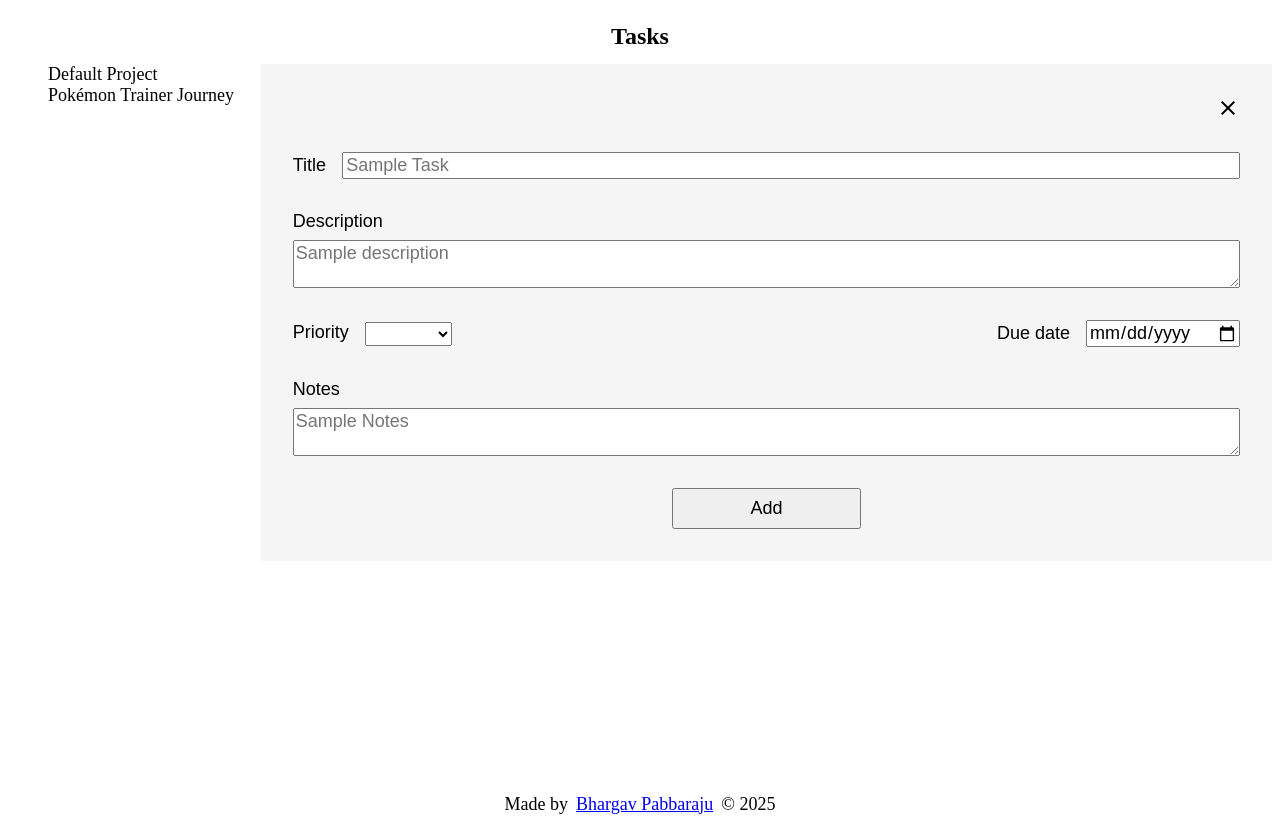
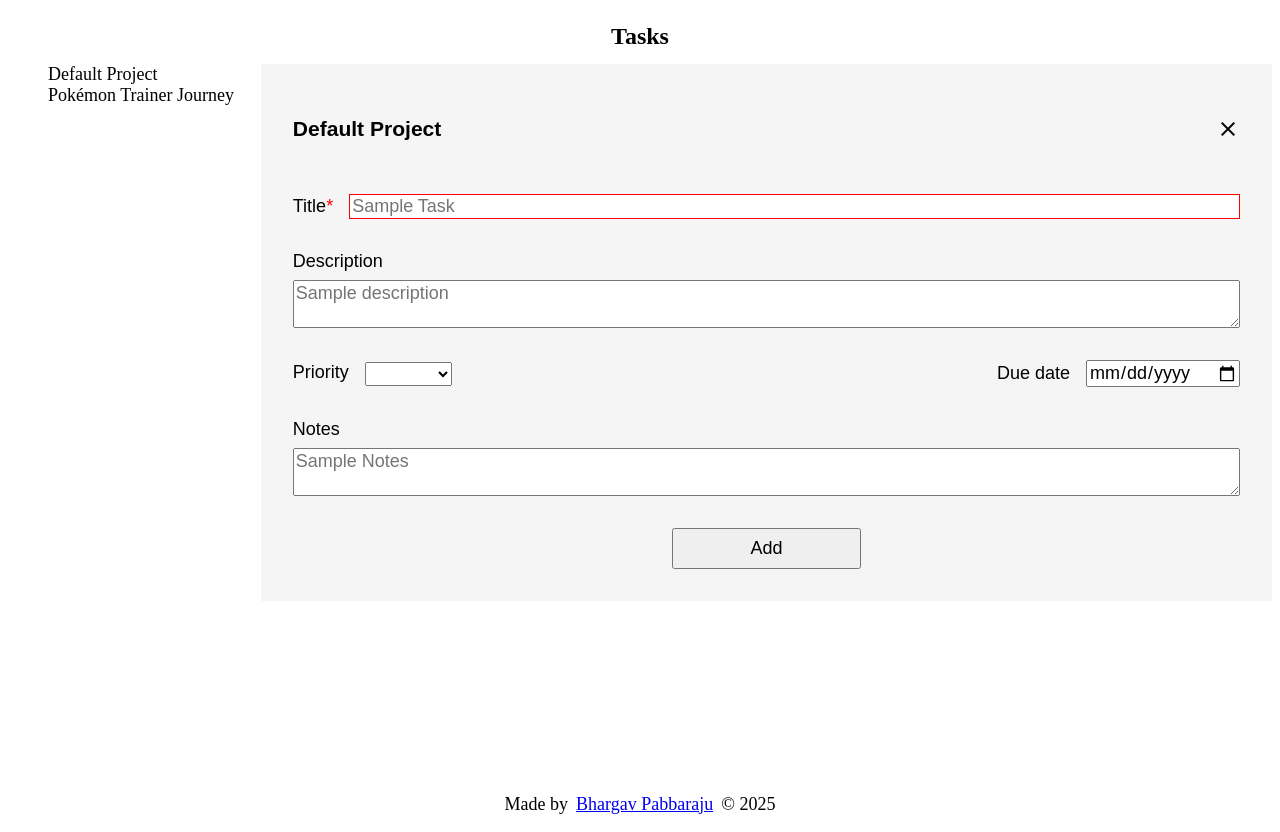
Before and after one commit to BhargavPabbaraju/odin-todo, a website built with webpack: page src/template.html in a window 1280 px wide. Both pictures are taken after a click on the button "Add task". Built offline with nearby package versions, Linux system fonts and the light colour scheme.

Commit message:
Make the add todo button functional

```diff
--- a/src/index.js
+++ b/src/index.js
@@ -16,7 +16,10 @@ function onToggleComplete(todoId){
 }
 
 function onAddTodo(){
-    renderAddTodoForm(onCloseAddTodo);
+    renderAddTodoForm(model.getActiveProject().name,onCloseAddTodo,(todo)=>{
+        model.addTodo(todo);
+        renderTodoList(model.getActiveProject(), onToggleComplete, onAddTodo);
+    });
 }
 
 function onCloseAddTodo(){
--- a/src/model.js
+++ b/src/model.js
@@ -15,5 +15,8 @@ export const model = {
     toggleTodoComplete(todoId){
         const todo = this.getActiveProject().todos.find((todo)=>todo.id === todoId);
         todo.toggleCompleted();
+    },
+    addTodo(todo){
+        this.getActiveProject().addTodo(todo);
     }
 }
--- a/src/todos/project.js
+++ b/src/todos/project.js
@@ -10,6 +10,12 @@ export class Project{
         this.id = uuidv4();
     }
 }
+
+Object.assign(Project.prototype,{
+    addTodo(todo){
+        this.todos.push(new Todo(todo));
+    }
+});
 
 export const defaultProjects = [
     new Project(
--- a/src/todos/todo.js
+++ b/src/todos/todo.js
@@ -11,7 +11,7 @@ export class Todo{
         this.id = uuidv4();
         this.title = title;
         this.description = description;
-        this.dueDate = dueDate;
+        this.dueDate = dueDate || new Date();
         this.priority = priority;
         this.notes = notes;
         this.completed = false;
--- a/src/view/todo-add.css
+++ b/src/view/todo-add.css
@@ -20,9 +20,6 @@
     align-items: center;
 }
 
-.row.end{
-    justify-content: flex-end;
-}
 
 .column{
     display: flex;
@@ -44,6 +41,10 @@ input[name="title"]{
     width: 100%;
 }
 
+input[name="title"]:invalid{
+    border: 1px solid red;
+}
+
 .add-button{
     width: 20%;
     padding: 8px;
@@ -53,3 +54,8 @@ input[name="title"]{
 option,select{
     font-size: large;
 }
+
+label[for="title"]::after{
+    content:"*";
+    color: red;
+}
--- a/src/view/todo-add.js
+++ b/src/view/todo-add.js
@@ -1,15 +1,12 @@
 import { Priority } from '../todos/common';
 import * as icons from './icons';
 import './todo-add.css';
+import { isValid } from 'date-fns';
 
 function renderCloseButton(onClose){
-    const div = document.createElement("div");
-    div.classList.add("row");
-    div.classList.add("end");
     const button = icons.getCross();
     button.addEventListener("click",onClose);
-    div.appendChild(button);
-    return div;
+    return button;
 }
 
 
@@ -117,17 +114,34 @@ function renderNotes(){
     return div;
 }
 
-function renderAddButton(){
+function renderAddButton(addTodo){
     const input = document.createElement("input");
     input.classList.add("add-button");
     input.type = "submit";
     input.value = "Add";
+    input.addEventListener("click",(e)=>{
+        if(!e.target.form.checkValidity()){
+            return;
+        }
+        else{
+            e.preventDefault();
+            const form = e.target.form;
+            addTodo({
+                title: form.title.value,
+                description: form.description.value,
+                dueDate: isValid(new Date(form["due-date"].value))? new Date(form["due-date"].value): null,
+                priority: form.priority.value || Priority.UNASSIGNED,
+                notes: form.notes.value,
+
+            });
+        }
+    });
     return input;
 }
 
 
 
-export function renderAddTodoForm(onCloseAddTodo){
+export function renderAddTodoForm(projectName, onCloseAddTodo, addTodo){
     const content = document.getElementById("todos");
     content.replaceChildren();
 
@@ -135,7 +149,14 @@ export function renderAddTodoForm(onCloseAddTodo){
     form.method = "post";
     form.classList.add("add-todo-form");
 
-    form.appendChild(renderCloseButton(onCloseAddTodo));
+    const topRow = document.createElement("div");
+    topRow.classList.add("row");
+    const h3 = document.createElement("h3");
+    h3.innerText = projectName;
+    topRow.appendChild(h3);
+    topRow.appendChild(renderCloseButton(onCloseAddTodo));
+    form.appendChild(topRow);
+
     form.appendChild(renderTodoTitle());
     form.appendChild(renderDescription());
     const div = document.createElement("div");
@@ -144,7 +165,7 @@ export function renderAddTodoForm(onCloseAddTodo){
     div.appendChild(renderDueDate());
     form.appendChild(div);
     form.appendChild(renderNotes());
-    form.appendChild(renderAddButton());
+    form.appendChild(renderAddButton(addTodo));
 
     content.appendChild(form);
 
```
